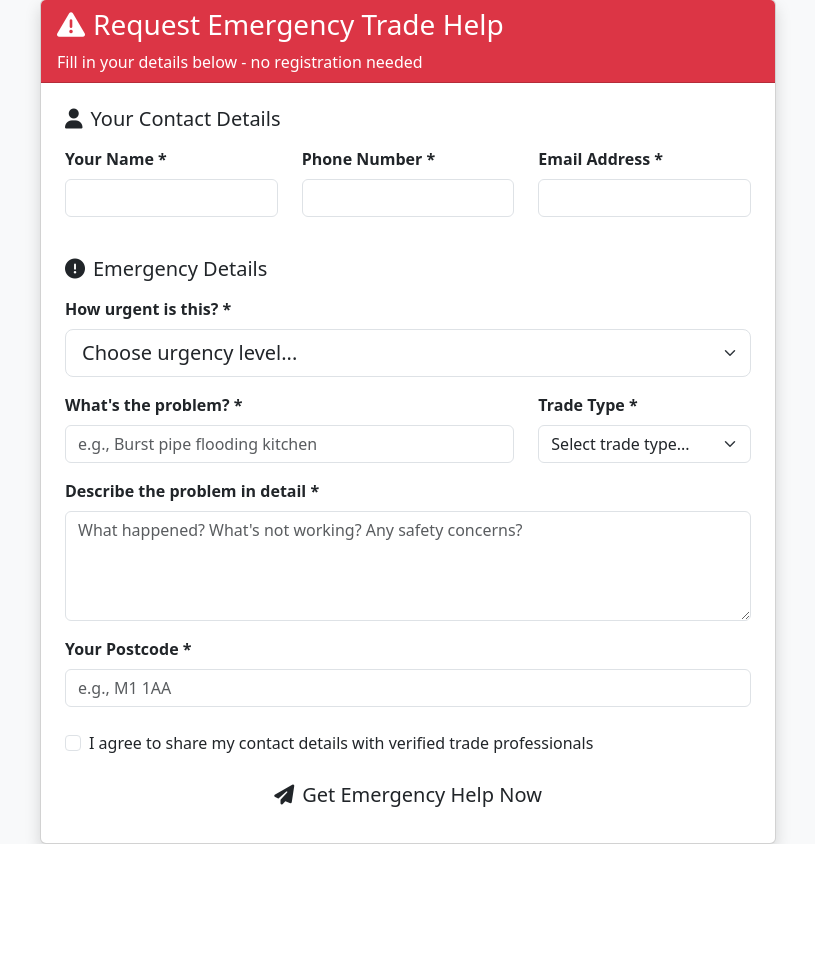
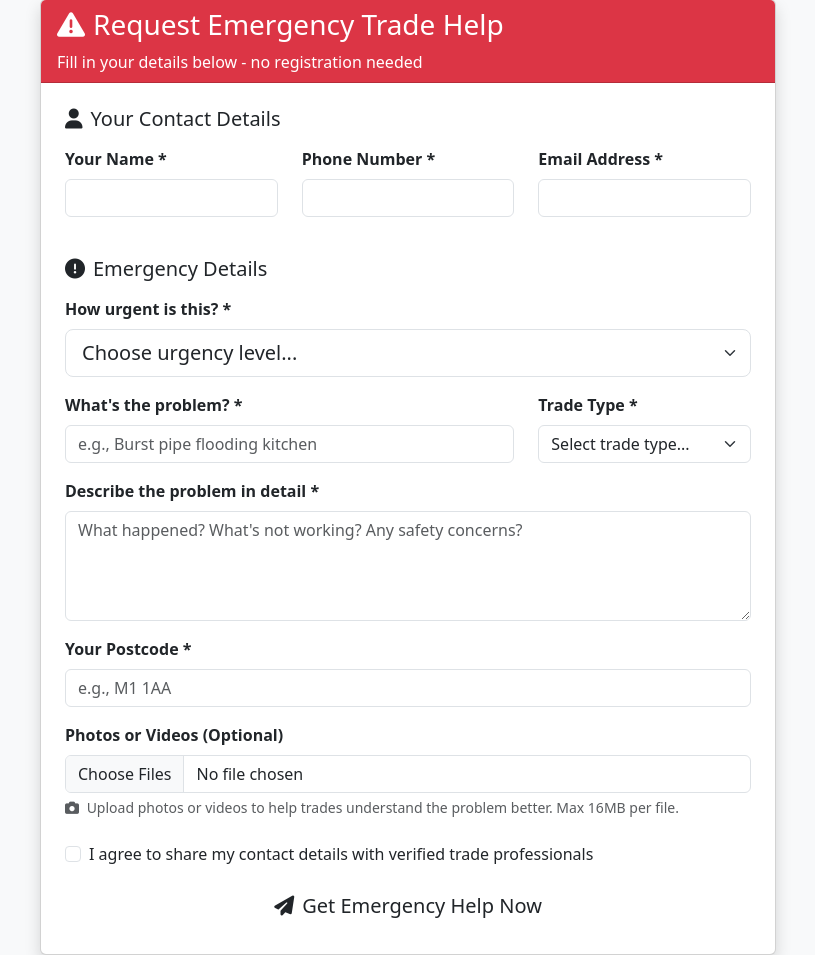
Before and after one commit to Vlad1343/TradeSOS, a Flask app: page /job-request in a window 1280 px wide. Shown: the part 75-1030 px from the top of the page, without its empty margins (232-1047 px from the left). Before the commit the page ends 919 px from the top, so only its background shows below. Run offline with Flask 3, Linux system fonts and the light colour scheme.

Commit message:
Add ability to upload photos and videos to job requests
Adds file upload functionality to the job request form, allowing users to attach photos or videos. This includes backend handling for saving files and frontend display for previewing uploads.

Replit-Commit-Author: Agent
Replit-Commit-Session-Id: 9a255e4b-1427-4890-95ef-2701696fd0a7
Replit-Commit-Checkpoint-Type: full_checkpoint
Replit-Commit-Screenshot-Url: https://storage.googleapis.com/screenshot-production-us-central1/99d5f9be-1c8c-441d-808b-75470323a71e/9a255e4b-1427-4890-95ef-2701696fd0a7/JXqlLbp

```diff
--- a/routes.py
+++ b/routes.py
@@ -152,6 +152,26 @@ def job_request():
         description = request.form.get('description', '').strip()
         postcode = request.form.get('postcode', '').strip().upper()
 
+        # Handle file uploads
+        photo_urls = []
+        if 'photos' in request.files:
+            uploaded_files = request.files.getlist('photos')
+            for file in uploaded_files:
+                if file and file.filename and allowed_file(file.filename):
+                    filename = secure_filename(file.filename)
+                    # Add timestamp to filename to avoid conflicts
+                    timestamp = datetime.utcnow().strftime('%Y%m%d_%H%M%S')
+                    filename = f"{timestamp}_{filename}"
+
+                    # Ensure upload directory exists
+                    upload_path = os.path.join(app.root_path, 'uploads')
+                    if not os.path.exists(upload_path):
+                        os.makedirs(upload_path)
+
+                    file_path = os.path.join(upload_path, filename)
+                    file.save(file_path)
+                    photo_urls.append(f"/uploads/{filename}")
+
         # Basic validation
         if not all([name, phone, email, urgency, title, category, description, postcode]):
             flash('Please fill in all required fields.', 'danger')
@@ -182,6 +202,10 @@ def job_request():
             urgency=urgency,
             urgency_sla_minutes=Job.get_urgency_sla_minutes(urgency)
         )
+
+        # Add uploaded files to job
+        if photo_urls:
+            job.set_photos(photo_urls)
 
         db.session.add(job)
         db.session.commit()
--- a/templates/job_request.html
+++ b/templates/job_request.html
@@ -38,7 +38,7 @@
                         </div>
                         {% endif %}
 
-                        <form method="POST" action="/job-request">
+                        <form method="POST" action="/job-request" enctype="multipart/form-data">
                             <!-- Your Details -->
                             <div class="mb-4">
                                 <h5 class="text-emergency mb-3">
@@ -112,6 +112,17 @@
                                     <input type="text" class="form-control" id="postcode" name="postcode"
                                            placeholder="e.g., M1 1AA" required>
                                 </div>
+
+                                <div class="mb-3">
+                                    <label for="photos" class="form-label fw-bold">Photos or Videos (Optional)</label>
+                                    <input type="file" class="form-control" id="photos" name="photos"
+                                           multiple accept="image/*,video/*" onchange="previewFiles()">
+                                    <div class="form-text">
+                                        <i class="fas fa-camera me-1"></i>
+                                        Upload photos or videos to help trades understand the problem better. Max 16MB per file.
+                                    </div>
+                                    <div id="filePreview" class="mt-2"></div>
+                                </div>
                             </div>
 
                             <!-- Submit -->
@@ -136,6 +147,40 @@
         </div>
     </div>
 
-    <!-- Absolutely no JavaScript - keeping it completely simple -->
+    <script>
+    function previewFiles() {
+        const files = document.getElementById('photos').files;
+        const preview = document.getElementById('filePreview');
+        preview.innerHTML = '';
+
+        if (files.length === 0) return;
+
+        let previewHtml = '<div class="row">';
+        for (let i = 0; i < Math.min(files.length, 5); i++) {
+            const file = files[i];
+            const fileName = file.name.length > 20 ? file.name.substring(0, 20) + '...' : file.name;
+            const fileType = file.type.startsWith('image/') ? 'image' : 'video';
+            const icon = fileType === 'image' ? 'fa-image' : 'fa-video';
+
+            previewHtml += `
+                <div class="col-auto">
+                    <div class="card" style="width: 100px;">
+                        <div class="card-body text-center p-2">
+                            <i class="fas ${icon} text-primary mb-1"></i>
+                            <div class="small text-truncate">${fileName}</div>
+                        </div>
+                    </div>
+                </div>
+            `;
+        }
+
+        if (files.length > 5) {
+            previewHtml += `<div class="col-auto align-self-center"><small class="text-muted">+${files.length - 5} more files</small></div>`;
+        }
+
+        previewHtml += '</div>';
+        preview.innerHTML = previewHtml;
+    }
+    </script>
 </body>
 </html>
```
Also changed, not shown: 1 other file.
